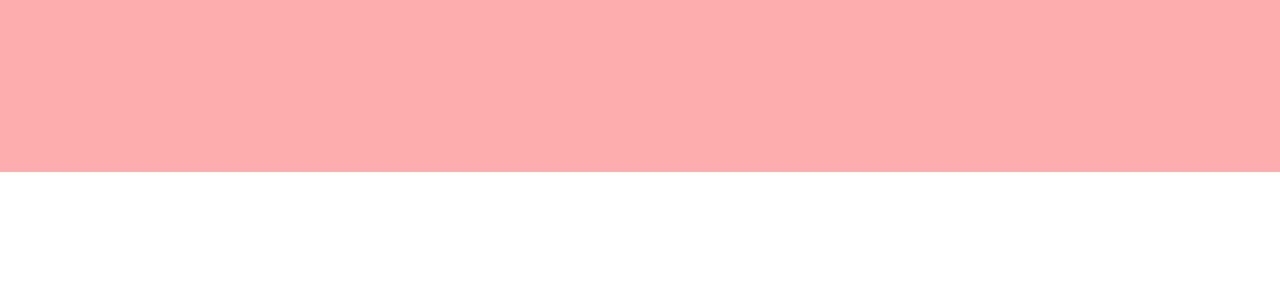
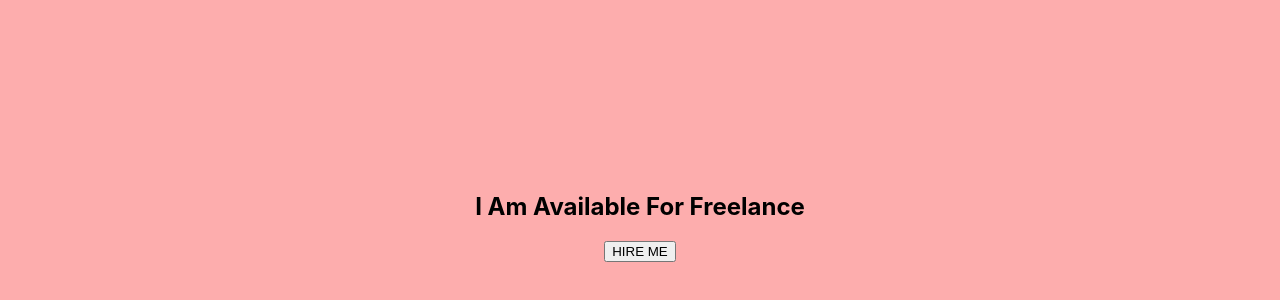
Before and after one commit to Andrey-Fedosov/Monday-murkup-project, a React app: page / in a window 1280 px wide. Shown: the part 3820-4120 px from the top of the page. Before the commit the page ends 3992 px from the top, so only its background shows below. Built offline with nearby package versions, Linux system fonts and the light colour scheme.

Commit message:
add hire section in site structure

```diff
--- a/src/App.tsx
+++ b/src/App.tsx
@@ -6,6 +6,7 @@ import { Skills } from './layout/sections/skills/Skills';
 import { Works } from './layout/sections/works/Works';
 import { Testimony } from './layout/sections/testimony/Testimony';
 import { Contact } from './layout/sections/contact/Contact';
+import { HireMe } from './layout/sections/hireMe/HireMe';
 
 function App() {
   return (
@@ -16,6 +17,7 @@ function App() {
       <Works />
       <Testimony />
       <Contact />
+      <HireMe />
     </div>
   );
 }
--- /dev/null
+++ b/src/layout/sections/hireMe/HireMe.tsx
@@ -0,0 +1,20 @@
+import React from 'react';
+import { FlexWrapper } from '../../../components/flexWrapper/FlexWrapper';
+import styled from 'styled-components';
+import { SectionTitle } from '../../../components/sectionTitle/SectionTitle';
+
+export function HireMe() {
+  return (
+    <StyledHireMe>
+      <FlexWrapper direction="column" justify="center" align="center">
+        <SectionTitle titleValue="I Am Available For Freelance" />
+        <input type="button" value="HIRE ME" />
+      </FlexWrapper>
+    </StyledHireMe>
+  );
+}
+
+const StyledHireMe = styled.div`
+  min-height: 100vh;
+  background-color: #fdadad;
+`;
```
